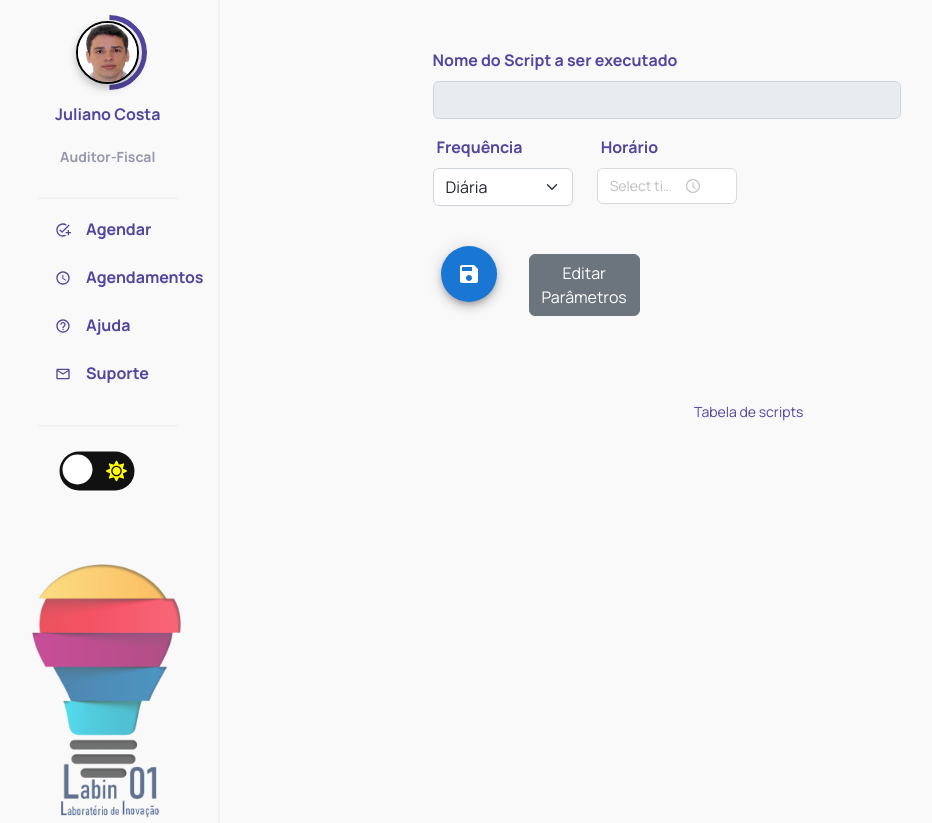
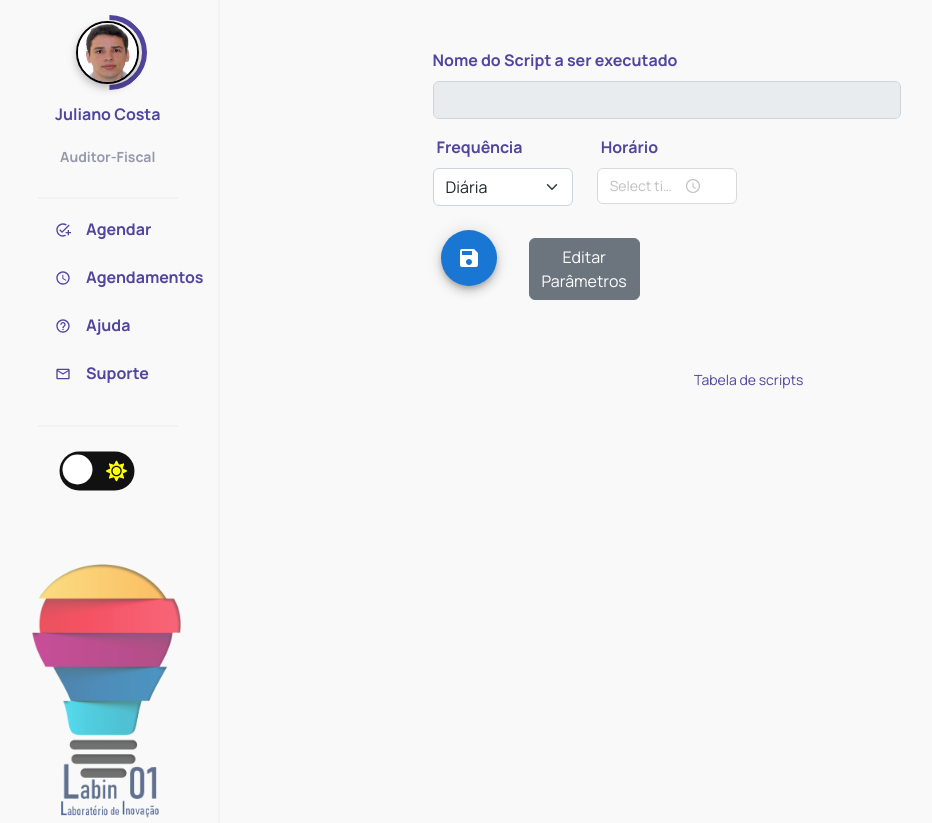
Before and after one commit to julianohcosta/script-scheduler, a React (Create React App) app: page / in a window 1280 px wide. Both pictures are taken after a click on the item "Agendar". Shown: the whole page, without its empty margins (3-935 px from the left). Built offline with nearby package versions, Linux system fonts and the light colour scheme; no server answers.

Commit message:
fix margin

```diff
--- a/src/pages/Agendar.jsx
+++ b/src/pages/Agendar.jsx
@@ -20,10 +20,6 @@ const FREQUENCIA = {
 const Agendar = () => {
 
     const [dialogSelector, setDialogSelector] = useState(<Diario/>);
-
-    const onAgendar = (e) => {
-        e.preventDefault();
-    }
 
     const onEditParams = (e) => {
         e.preventDefault();
@@ -81,7 +77,7 @@ const Agendar = () => {
                     <Form.Group as={Row} className="my-3" controlId="fromButtons">
                         <Col sm="2"/>
                         <Col sm="3">
-                            <div className='my-3 editar'>
+                            <div className='editar'>
                                 <span className='mx-0'>
                                     <SaveButton/>
                                 </span>
```
